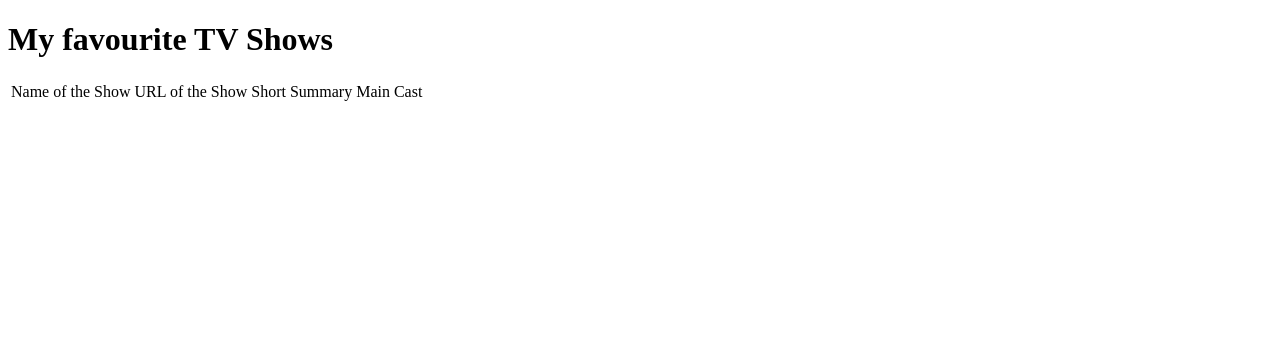
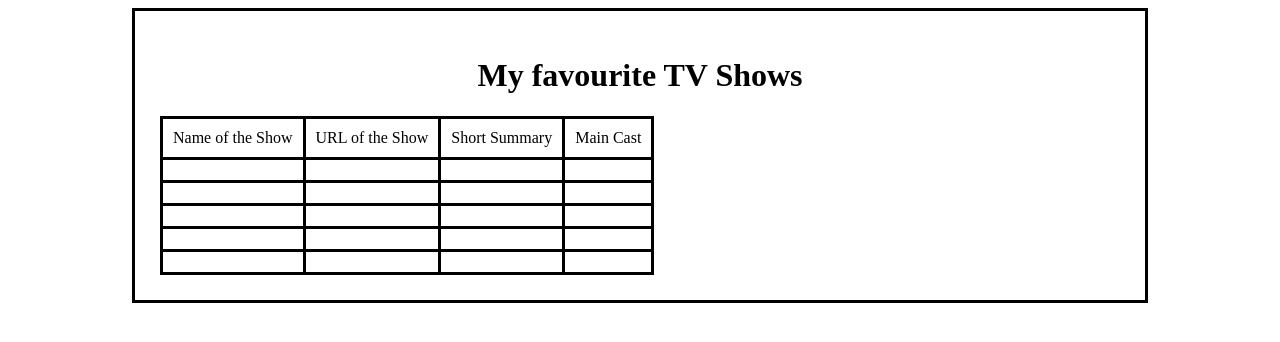
Before and after one commit to anillmann/syde322, a plain HTML site: page a2/json-page-tvmaze.html in a window 1280 px wide. Drawn offline with Linux system fonts and the light colour scheme; no server answers.

Commit message:
added style sheet for a2

```diff
--- /dev/null
+++ b/a2/default.css
@@ -0,0 +1,21 @@
+body {
+	width: 960px;
+	margin-left: auto;
+	margin-right: auto;
+
+	padding: 25px;
+
+	border-color: black;
+	border-style: solid;
+}
+
+h1 {
+	text-align: center;
+}
+
+table, td {
+	border-color: black;
+	border-style: solid;
+	border-collapse: collapse;
+	padding: 10px;
+}
--- a/a2/json-page-tvmaze.html
+++ b/a2/json-page-tvmaze.html
@@ -3,7 +3,7 @@
 <html>
 
 	<head>
-		<!--link rel="stylesheet" type="text/css" href="page3.css"-->
+		<link rel="stylesheet" type="text/css" href="default.css">
 		<script type="text/javascript" src="jquery-1.12.0.min.js"></script>
 		<script type="text/javascript" src="json-page-tvmaze.js"></script>
 
--- a/a2/json-page-tvmaze.js
+++ b/a2/json-page-tvmaze.js
@@ -20,4 +20,4 @@ $(document).ready(function(){
 	})(j)
 	}
 
-	});
+});
```
